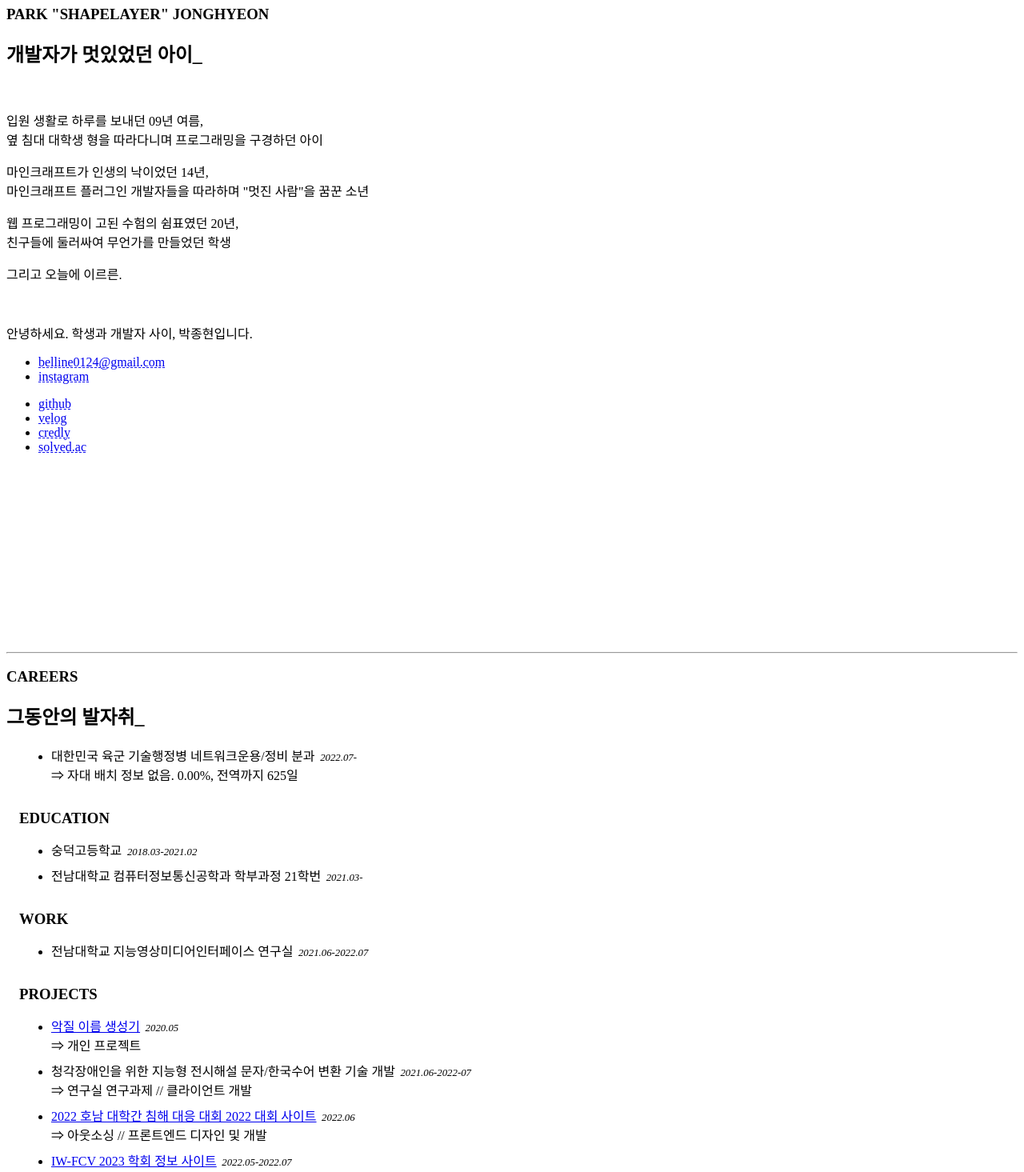
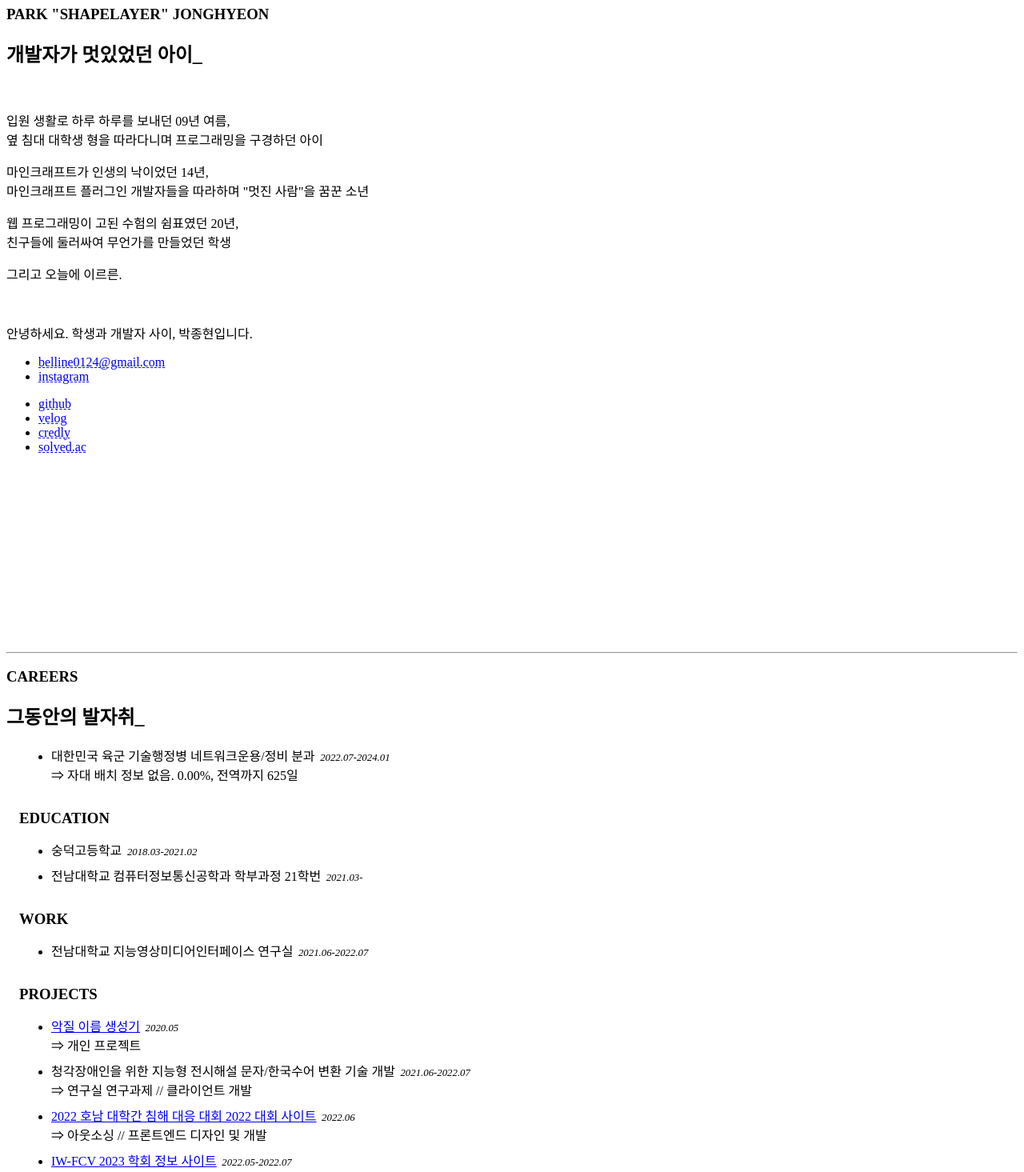
Before and after one commit to ShapeLayer/jonghyeon.me, a Svelte app: page / in a window 1280 px wide. Shown: the part 820-2285 px from the top of the page at 80% size. Built offline with nearby package versions, Linux system fonts and the light colour scheme; the HTML template or start-up script is replaced by a standard one.

Commit message:
Fix detail informations

```diff
--- a/src/includes/Careers.svelte
+++ b/src/includes/Careers.svelte
@@ -9,7 +9,7 @@
     <div id="careers__military" class="careers__sections">
       <ul>
         <li>
-          대한민국 육군 기술행정병 네트워크운용/정비 분과 <span class="datetime">2022.07-</span><br>
+          대한민국 육군 기술행정병 네트워크운용/정비 분과 <span class="datetime">2022.07-2024.01</span><br>
           ⇒ 자대 배치 정보 없음. <MilDDay />
         </li>
       </ul>
@@ -35,7 +35,7 @@
           ⇒ 개인 프로젝트
         </li>
         <li>
-          청각장애인을 위한 지능형 전시해설 문자/한국수어 변환 기술 개발 <span class="datetime">2021.06-2022-07</span><br>
+          청각장애인을 위한 지능형 전시해설 문자/한국수어 변환 기술 개발 <span class="datetime">2021.06-2022.07</span><br>
           ⇒ 연구실 연구과제 // 클라이언트 개발
         </li>
         <li>
--- a/src/includes/Footer.svelte
+++ b/src/includes/Footer.svelte
@@ -6,7 +6,7 @@
       </a>
     </p>
     <p class="copy">&copy; Park Jonghyeon / ShapeLayer.</p>
-    <p><a href="https://github.com/jonghyeon.me" target="_blank">ShapeLayer/jonghyeon.me</a></p>
+    <p><a href="https://github.com/ShapeLayer/jonghyeon.me" target="_blank">ShapeLayer/jonghyeon.me</a></p>
   </div>
 </footer>
 
--- a/src/includes/Profile.svelte
+++ b/src/includes/Profile.svelte
@@ -4,7 +4,7 @@
       <h3 class="profile__name subsubtitle">PARK "SHAPELAYER" JONGHYEON</h3>
       <h2 class="profile__overview subtitle">개발자가 멋있었던 아이_ </h2>
       <p><br></p>
-      <p>입원 생활로 하루를 보내던 09년 여름,<br>옆 침대 대학생 형을 따라다니며 프로그래밍을 구경하던 아이</p>
+      <p>입원 생활로 하루 하루를 보내던 09년 여름,<br>옆 침대 대학생 형을 따라다니며 프로그래밍을 구경하던 아이</p>
       <p>마인크래프트가 인생의 낙이었던 14년,<br>마인크래프트 플러그인 개발자들을 따라하며 "멋진 사람"을 꿈꾼 소년</p>
       <p>웹 프로그래밍이 고된 수험의 쉼표였던 20년,<br>친구들에 둘러싸여 무언가를 만들었던 학생</p>
       <p>그리고 오늘에 이르른.</p>
```
